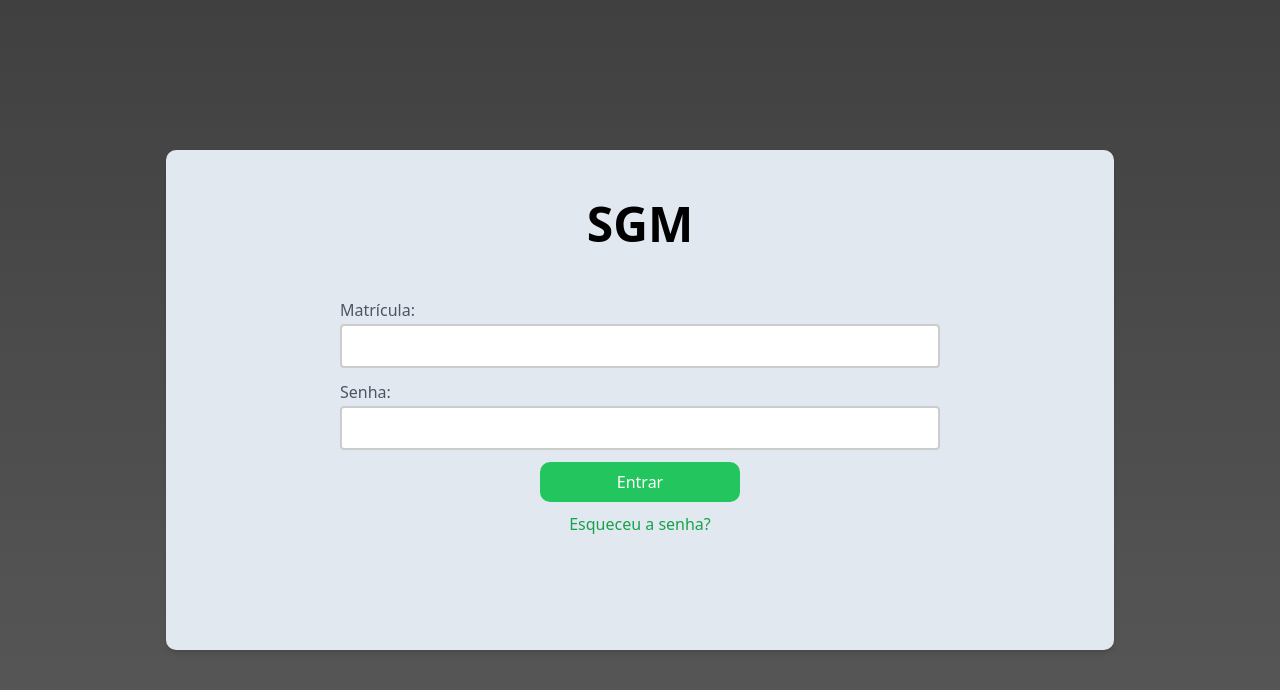
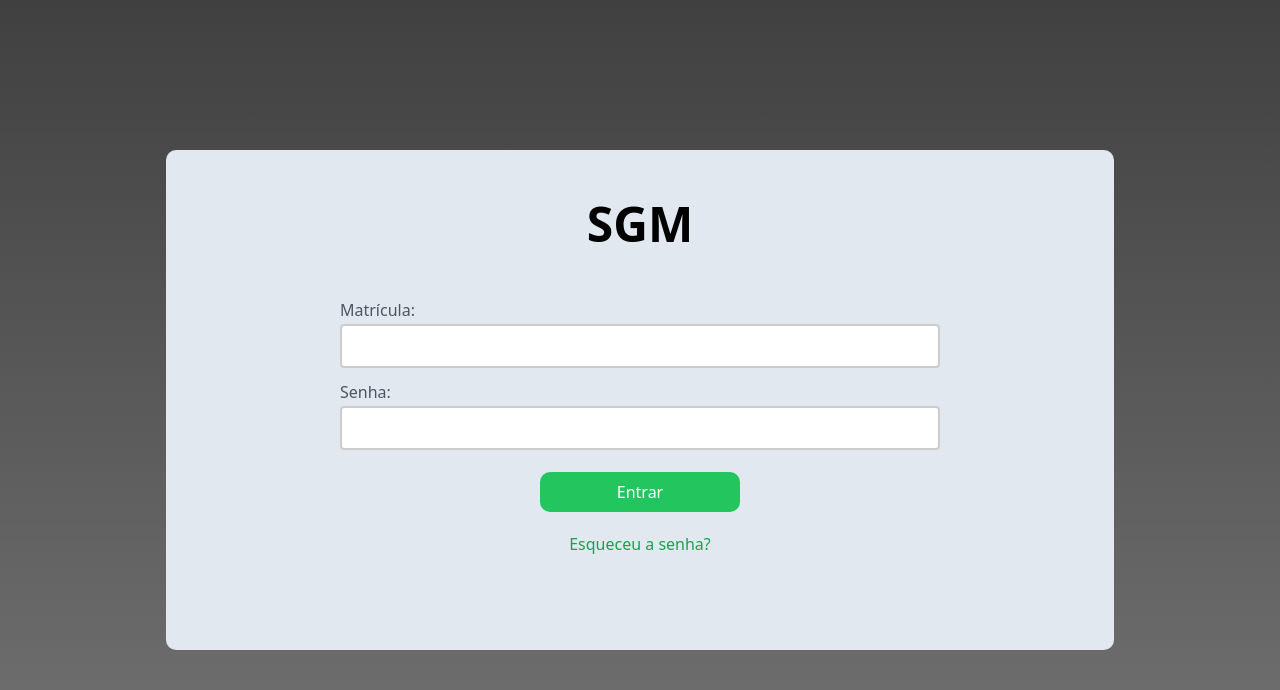
Before and after one commit to vinPedro/projeto-sgm-react, a React (Vite) app: page / in a window 1280 px wide. Shown: the top 690 px of the page. Built offline with nearby package versions, Linux system fonts and the light colour scheme.

Commit message:
Criação da Tela de Login

```diff
--- a/src/componets/form/ButtonSubmit.jsx
+++ b/src/componets/form/ButtonSubmit.jsx
@@ -1,7 +1,7 @@
 function ButtonSubmit({ text, type = "submit" }) {
     return (
         <div className="text-center">
-            <button type={type} className="bg-green-500 w-[200px] rounded-[10px] p-[8px] text-white hover:bg-green-600">{text}</button>
+            <button type={type} className="bg-primaria w-[200px] rounded-[10px] p-[8px] mt-[10px] text-white hover:bg-secundaria">{text}</button>
         </div>
     );
 }
--- a/src/componets/form/Campo.jsx
+++ b/src/componets/form/Campo.jsx
@@ -1,14 +1,15 @@
-function Campo({ label, type = "text", value, onChange }) {
+function Campo({ label, type = "text", value, onChange, autoComplete }) {
   return (
-    <div>
+    <>
       <label className="text-gray-600">{label}</label><br />
-      <input
-        className="mt-0.5 mb-3 p-[8px] border-2 border-[#ccc] focus:border-green-500 focus:outline-none rounded w-full"
+      <input className="mt-0.5 mb-3 p-[8px] border-2 border-[#ccc] focus:border-primaria focus:outline-none rounded w-full"
+
+        autoComplete={autoComplete}
         type={type}
         value={value}
         onChange={onChange}
       />
-    </div>
+    </>
   );
 }
 
--- a/src/componets/login/LoginForm.jsx
+++ b/src/componets/login/LoginForm.jsx
@@ -3,16 +3,18 @@ import ButtonSubmit from "../form/ButtonSubmit";
 
 function FormularioLogin({ onSubmit, matricula, setMatricula, senha, setSenha }) {
     return (
-        <div className="flex justify-center items-center">
+        <div className="flex justify-center">
             <form onSubmit={onSubmit} className="w-[80%] max-w-[600px] text-left">
 
                 <Campo
+                    autoComplete="username"
                     label="Matrícula:"
                     value={matricula}
                     onChange={(e) => setMatricula(e.target.value)}
                 />
 
                 <Campo
+                    autoComplete="current-password"
                     label="Senha:"
                     type="password"
                     value={senha}
@@ -20,8 +22,6 @@ function FormularioLogin({ onSubmit, matricula, setMatricula, senha, setSenha })
                 />
 
                 <ButtonSubmit text="Entrar"/>
-
-
             </form>
         </div>
     );
--- a/src/componets/pages/Login.jsx
+++ b/src/componets/pages/Login.jsx
@@ -65,15 +65,15 @@ function Login() {
   };
 
   return (
-    <div className='w-scren h-screen flex justify-center items-center bg-gradient-to-b  from-black/75 to-black/65'>
-      <div className='text-center max-w-[1400px] w-[74vw] min-w-[300px] h-[80vh] max-h-[500px] min-h-[400px] bg-slate-200 rounded-[10px] shadow-md'>
-        <h2 className='p-[50px] font-bold text-5xl'>SGM</h2>
+    <div className='w-scren h-screen flex justify-center items-center bg-gradient-to-b  from-black/75 to-black/55 shadow-2xl p-[20px]'>
+      <main className='text-center max-w-[1400px] w-[74vw] min-w-[330px] h-[80vh] max-h-[500px] min-h-[470px] bg-slate-200 rounded-[10px]'>
+        <h1 className='p-[50px] font-bold text-5xl cursor-default'>SGM</h1>
         {erro && <div className='bg-red'>{erro}</div>}
         <LoginForm onSubmit={handleLogin} matricula={matricula} setMatricula={setMatricula} senha={senha} setSenha={setSenha}/>
-        <div className='p-[10px]'>
-          <Link to="/senhaEsquecida" className='text-green-600 hover:text-green-800 hover:underline'>Esqueceu a senha?</Link>
+        <div className='p-[20px]'>
+          <Link to="/senhaEsquecida" className='text-secundaria hover:text-green-800 hover:underline'>Esqueceu a senha?</Link>
         </div>
-      </div>
+      </main>
     </div>
   );
 }
--- a/src/index.css
+++ b/src/index.css
@@ -1,3 +1,8 @@
 @tailwind base;
 @tailwind components;
 @tailwind utilities;
+
+:root {
+    --cor-primaria: #22c55e;
+    --cor-secundaria: #16a34a;
+}
--- a/tailwind.config.js
+++ b/tailwind.config.js
@@ -3,7 +3,12 @@ export default {
   content: ["./index.html",
     "./src/**/*.{js,ts,jsx,tsx}",],
   theme: {
-    extend: {},
+    extend: {
+      colors:{
+        primaria: 'var(--cor-primaria)',
+        secundaria: 'var(--cor-secundaria)',
+      },
+    },
   },
   plugins: [],
 }
```
